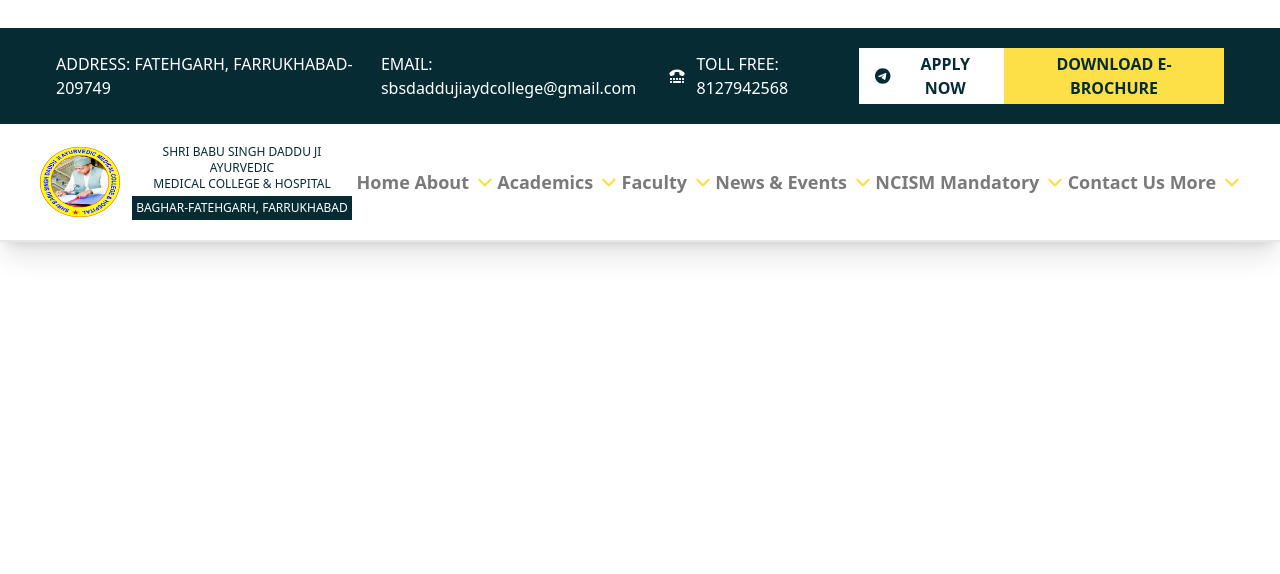
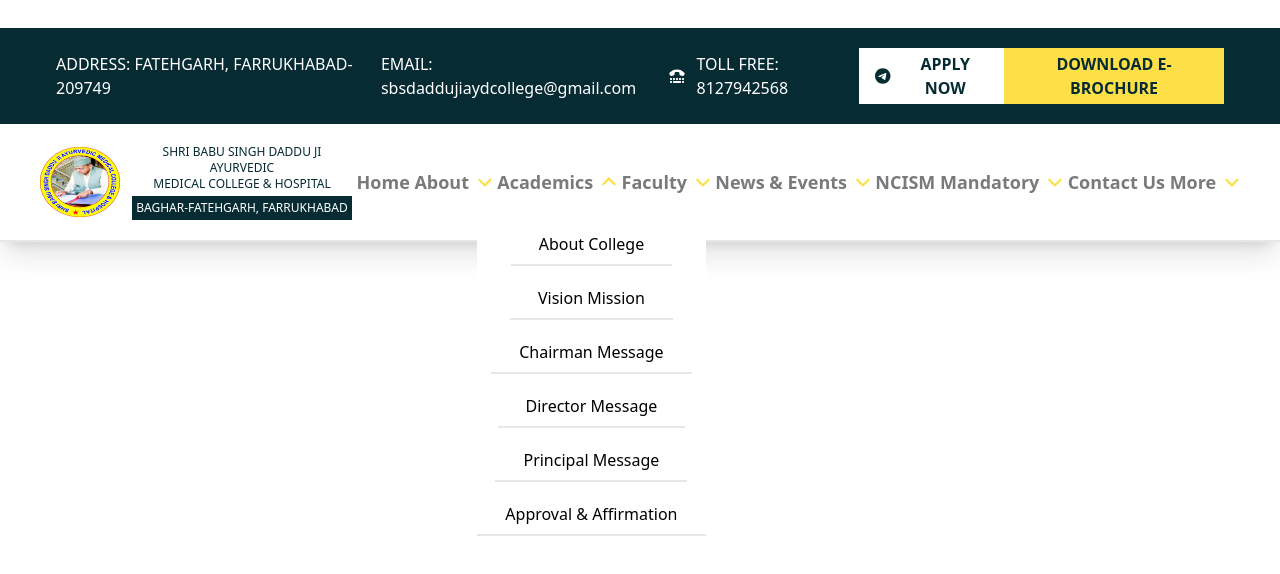
Before and after one commit to Divvu1103/school, a React (Create React App) app: page / in a window 1280 px wide. Both pictures are taken after a click on the button "Academics". Shown: the top 574 px of the page. Built offline with nearby package versions, Linux system fonts and the light colour scheme.

Commit message:
an example added to make dropdowns

```diff
--- a/src/components/Header.js
+++ b/src/components/Header.js
@@ -11,7 +11,34 @@
 
 const Header = () => {
   const [aboutToggle, setAboutToggle] = useState(false);
+  const [academicToggle, setAcademicToggle] = useState(false);
   const aboutItems = [
+    {
+      title: "About College",
+      url: "/",
+    },
+    {
+      title: "Vision Mission",
+      url: "/",
+    },
+    {
+      title: "Chairman Message",
+      url: "/",
+    },
+    {
+      title: "Director Message",
+      url: "/",
+    },
+    {
+      title: "Principal Message",
+      url: "/",
+    },
+    {
+      title: "Approval & Affirmation",
+      url: "/",
+    },
+  ];
+  const academicItems = [
     {
       title: "About College",
       url: "/",
@@ -71,7 +98,7 @@
         <ul className="flex flex-col" onMouseEnter={() => setAboutToggle(true)}>
           <button
             className="font-semibold text-[#7a7a7a] flex items-center text-lg hover:text-[#0f2441] hover:border-b-[#0f2441] hover:border-b-2"
-            onClick={() => setAboutToggle(false)}
+            onClick={() => setAboutToggle(!aboutToggle)}
           >
             About
             {!aboutToggle ? (
@@ -98,13 +125,39 @@
               ))}
           </ul>
         </ul>
-        <button className="font-semibold text-[#7a7a7a] flex items-center text-lg hover:text-[#0f2441] hover:border-b-[#0f2441] hover:border-b-2">
+        <ul
+          className="flex flex-col"
+          onMouseEnter={() => setAcademicToggle(true)}
+        >
+          <button
+            className="font-semibold text-[#7a7a7a] flex items-center text-lg hover:text-[#0f2441] hover:border-b-[#0f2441] hover:border-b-2"
+            onClick={() => setAcademicToggle(!academicToggle)}
+          >
             Academics
+            {!academicToggle ? (
               <FontAwesomeIcon
                 icon={faAngleDown}
                 className="text-yellow-300 ml-2"
               />
+            ) : (
+              <FontAwesomeIcon
+                icon={faAngleUp}
+                className="text-yellow-300 ml-2"
+              />
+            )}
           </button>
+          <ul className="flex flex-col justify-center items-center bg-white gap-y-3 absolute mt-14 -ml-5">
+            {academicToggle &&
+              academicItems.map((menu, index) => (
+                <div key={index}>
+                  <li className="px-7 py-2 flex justify-center items-center">
+                    <a href={menu.url}>{menu.title}</a>
+                  </li>
+                  <p className="border-b-2" />
+                </div>
+              ))}
+          </ul>
+        </ul>
         <ul className="font-semibold text-[#7a7a7a] flex items-center text-lg hover:text-[#0f2441] hover:border-b-[#0f2441] hover:border-b-2">
           Faculty
           <FontAwesomeIcon
```
Lines whose indentation alone changed are shown as unchanged.
